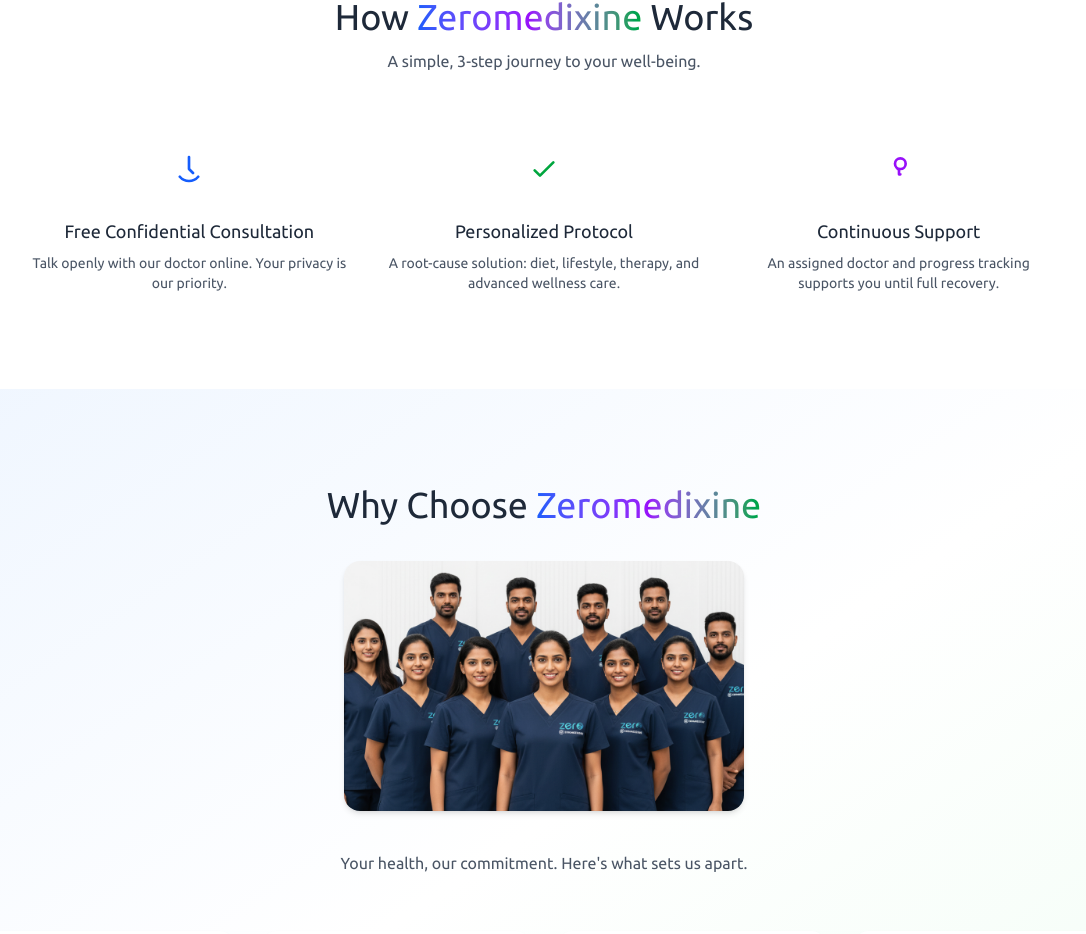
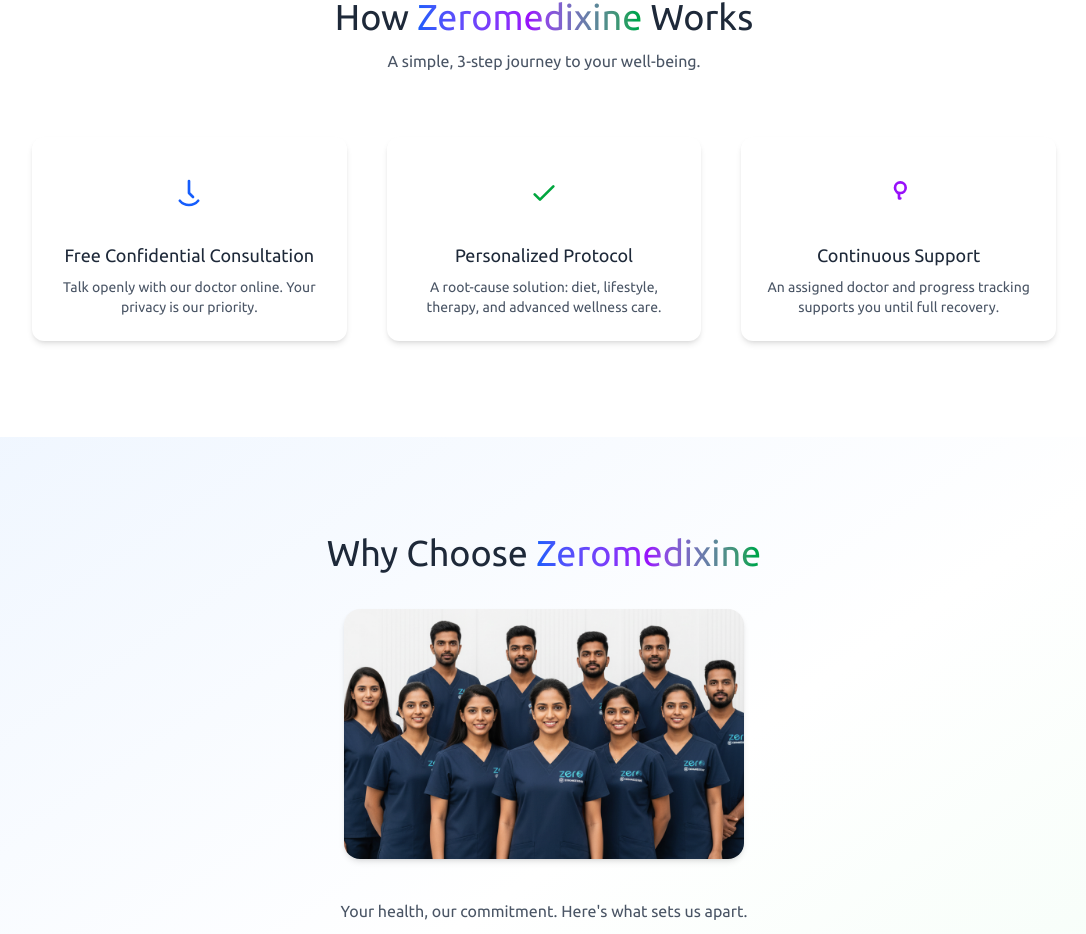
Before and after one commit to Gokul5001/Zeromedicine-new, a React (Vite) app: page / in a window 1280 px wide. Shown: the part 1874-2808 px from the top of the page, without its empty margins (96-1182 px from the left). Built offline with nearby package versions, Linux system fonts and the light colour scheme.

Commit message:
updation

```diff
--- a/src/Components/HowItWorks.jsx
+++ b/src/Components/HowItWorks.jsx
@@ -31,7 +31,7 @@
             icon: <path strokeLinecap="round" strokeLinejoin="round" d="M13 16h-1v-4h-1m2 0a4 4 0 10-4-4 4 4 0 004 4z" />,
           },
         ].map((step, i) => (
-          <div key={i} className="flex flex-col items-center text-center">
+          <div key={i} className="bg-white rounded-xl shadow-md p-6 hover:shadow-lg transition flex flex-col items-center text-center">
             <div className={`w-16 h-16 rounded-full bg-${step.color}-50 flex items-center justify-center mb-4`}>
               <svg className={`w-8 h-8 text-${step.color}-600`} fill="none" stroke="currentColor" strokeWidth="2" viewBox="0 0 24 24">
                 {step.icon}
```
